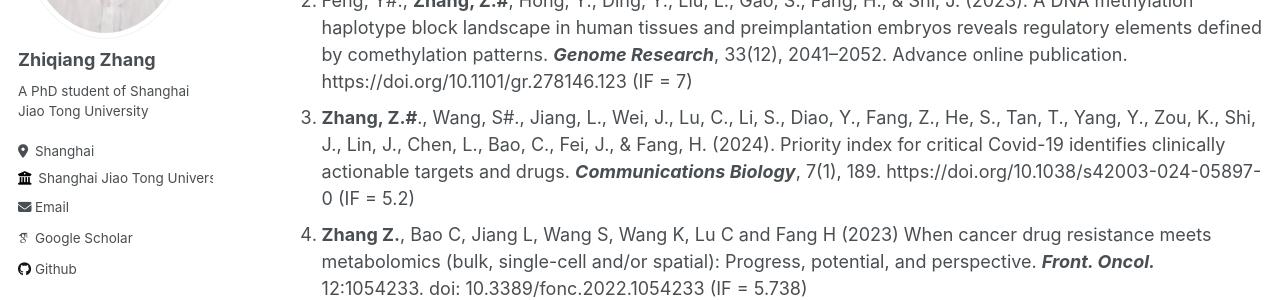
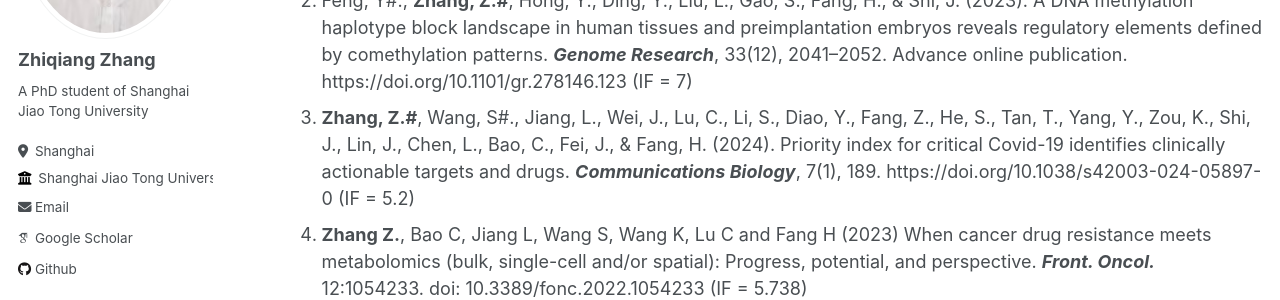
Before and after one commit to zhangzhiqiang2020/zhangzhiqiang2020.github.io, a Jekyll site: the page built from _pages/publications.md, in a window 1280 px wide and 1267 px high. Shown: the part 296-596 px from the top of the window. Built offline with Jekyll 4.4.1, drawn with Linux system fonts in a browser that asks for light colours; some web fonts are replaced.

Commit message:
personal web

```diff
--- a/_pages/publications.md
+++ b/_pages/publications.md
@@ -16,7 +16,7 @@ author_profile: true
 {% endfor %} -->
 1.	Hong, Y.#, Liu, L.#, Feng, Y.#, **Zhang, Z.#**, Hou, R., Xu, Q., & Shi, J. (2024). mHapBrowser: a comprehensive database for visualization and analysis of DNA methylation haplotypes. ***Nucleic Acids Research***, 52(D1), D929–D937. https://doi.org/10.1093/nar/gkad881 (IF = 16.6) <br/>
 2.	Feng, Y#., **Zhang, Z.#**, Hong, Y., Ding, Y., Liu, L., Gao, S., Fang, H., & Shi, J. (2023). A DNA methylation haplotype block landscape in human tissues and preimplantation embryos reveals regulatory elements defined by comethylation patterns. ***Genome Research***, 33(12), 2041–2052. Advance online publication. https://doi.org/10.1101/gr.278146.123 (IF = 7) <br/>
-3.	**Zhang, Z.#**., Wang, S#., Jiang, L., Wei, J., Lu, C., Li, S., Diao, Y., Fang, Z., He, S., Tan, T., Yang, Y., Zou, K., Shi, J., Lin, J., Chen, L., Bao, C., Fei, J., & Fang, H. (2024). Priority index for critical Covid-19 identifies clinically actionable targets and drugs. ***Communications Biology***, 7(1), 189. https://doi.org/10.1038/s42003-024-05897-0 (IF = 5.2)<br/>
+3.	**Zhang, Z.#**, Wang, S#., Jiang, L., Wei, J., Lu, C., Li, S., Diao, Y., Fang, Z., He, S., Tan, T., Yang, Y., Zou, K., Shi, J., Lin, J., Chen, L., Bao, C., Fei, J., & Fang, H. (2024). Priority index for critical Covid-19 identifies clinically actionable targets and drugs. ***Communications Biology***, 7(1), 189. https://doi.org/10.1038/s42003-024-05897-0 (IF = 5.2)<br/>
 4.	**Zhang Z.**, Bao C, Jiang L, Wang S, Wang K, Lu C and Fang H (2023) When cancer drug resistance meets metabolomics (bulk, single-cell and/or spatial): Progress, potential, and perspective. ***Front. Oncol.*** 12:1054233. doi: 10.3389/fonc.2022.1054233 (IF = 5.738)<br/>
 5.	**Zhang Z.#**, Dan Y#, Xu Y, Zhang J, Zheng X., Shi J., The DNA methylation haplotype (mHap) format and mHapTools, ***Bioinformatics***, 2021, btab458, 10.1093/bioinformatics/btab458 (IF = 6.937)<br/>
 6.	Bai Y#, Shen Y#, **Zhang Z.#**, Jia Q, Xu M, Zhang T, Fang H, Yu X, Li L, Liu D, Qi X, Chen Z, Wu S, Zhang Q, Liang C. A GPAT1 Mutation in Arabidopsis Enhances Plant Height but Impairs Seed Oil Biosynthesis. ***International Journal of Molecular Sciences***. 2021; 22(2):785, 10.3390/ijms22020785 (IF = 5.923)<br/>
```
